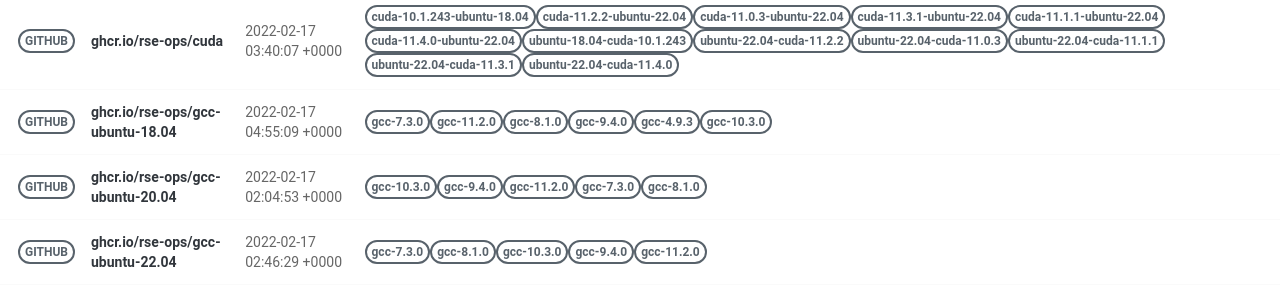
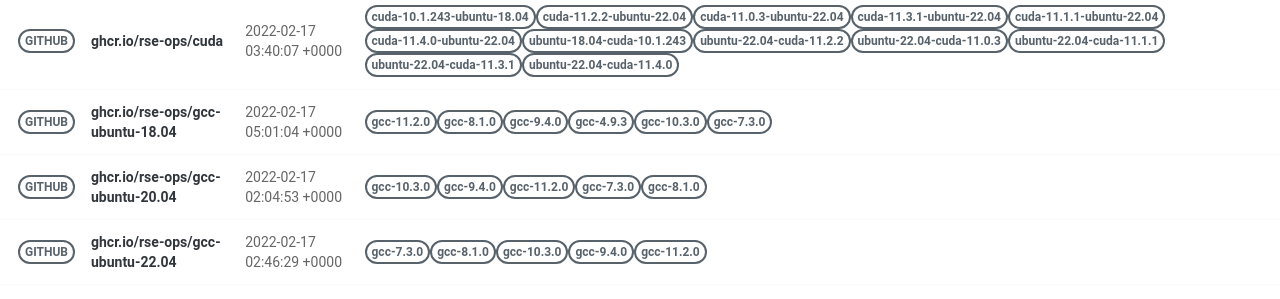
Before and after one commit to rse-ops/docker-images, a Jekyll site: the page built from pages/index.md, in a window 1280 px wide. Shown: the part 502-801 px from the top of the page. Built offline with Jekyll 4.4.1, drawn with Linux system fonts in a browser that asks for light colours; nearby versions of some CDN libraries.

Commit message:
Automated push to update library 2022-02-17

```diff
--- a/_library/ghcr.io-rse-ops-gcc-ubuntu-18.04.md
+++ b/_library/ghcr.io-rse-ops-gcc-ubuntu-18.04.md
@@ -1,14 +1,11 @@
 ---
 layout: container
 name: ghcr.io/rse-ops/gcc-ubuntu-18.04
-updated_at: 2022-02-17 04:55:09.881881
+updated_at: 2022-02-17 05:01:04.295954
 
 
 container_url: https://github.com/orgs/rse-ops/packages/container/package/gcc-ubuntu-18.04
 versions:
- - tag: gcc-7.3.0
-   dockerfile: https://github.com/rse-ops/docker-images/blob/main/ubuntu/gcc/Dockerfile
-   manifest: https://crane.ggcr.dev/manifest/ghcr.io/rse-ops/gcc-ubuntu-18.04:gcc-7.3.0
  - tag: gcc-11.2.0
    dockerfile: https://github.com/rse-ops/docker-images/blob/main/ubuntu/gcc/Dockerfile
    manifest: https://crane.ggcr.dev/manifest/ghcr.io/rse-ops/gcc-ubuntu-18.04:gcc-11.2.0
```
Also changed, not shown: other parts of _library/ghcr.io-rse-ops-gcc-ubuntu-18.04.md (+3 -0 lines).
